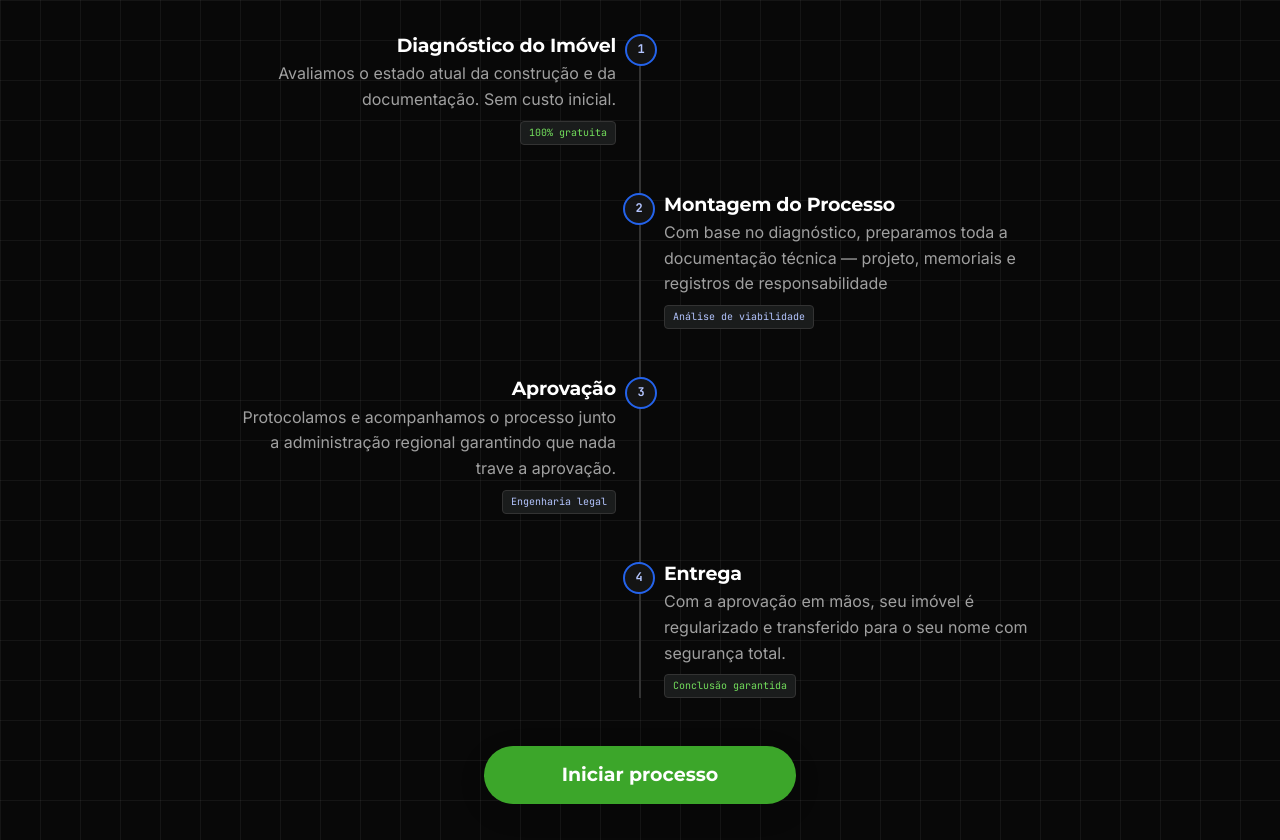
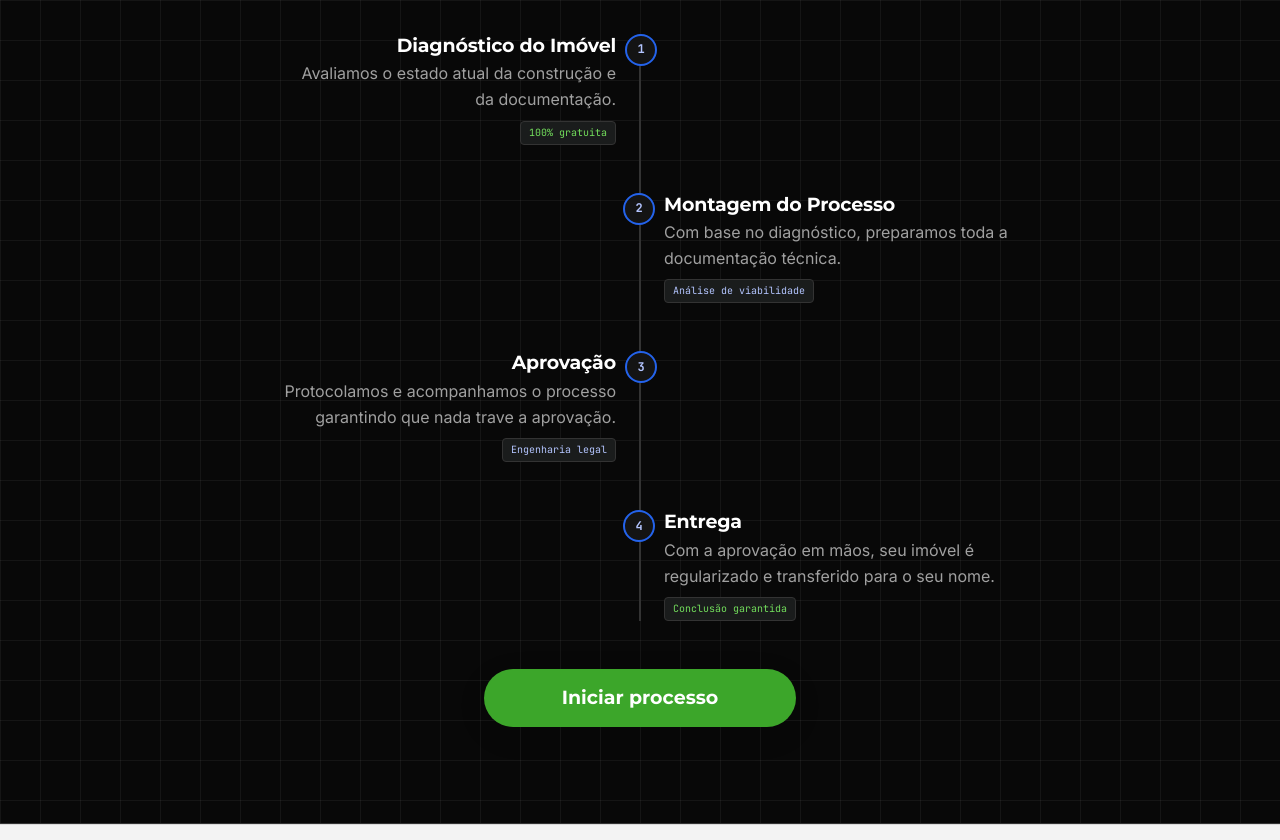
Before and after one commit to CotrimGabriel/lp_variacao2, a plain HTML site: page index.html in a window 1280 px wide. Shown: the part 3542-4382 px from the top of the page. Drawn offline with nearby package versions, Linux system fonts and the light colour scheme.

Commit message:
versao 1.0

```diff
--- a/index.html
+++ b/index.html
@@ -314,7 +314,7 @@
             <h3 class="timeline__title">Diagnóstico do Imóvel
 </h3>
             <p class="timeline__text">
-              Avaliamos o estado atual da construção e da documentação. Sem custo inicial.
+              Avaliamos o estado atual da construção e da documentação.
             </p>
             <span class="chip chip--dark chip--success">100% gratuita</span>
           </li>
@@ -323,7 +323,7 @@
             <span class="timeline__marker" aria-hidden="true">2</span>
             <h3 class="timeline__title">Montagem do Processo</h3>
             <p class="timeline__text">
-              Com base no diagnóstico, preparamos toda a documentação técnica — projeto, memoriais e registros de responsabilidade
+              Com base no diagnóstico, preparamos toda a documentação técnica.
             </p>
             <span class="chip chip--dark">Análise de viabilidade</span>
           </li>
@@ -332,7 +332,7 @@
             <span class="timeline__marker" aria-hidden="true">3</span>
             <h3 class="timeline__title">Aprovação</h3>
             <p class="timeline__text">
-              Protocolamos e acompanhamos o processo junto a administração regional  garantindo que nada trave a aprovação.
+              Protocolamos e acompanhamos o processo garantindo que nada trave a aprovação.
             </p>
             <span class="chip chip--dark">Engenharia legal</span>
           </li>
@@ -342,7 +342,7 @@
             <h3 class="timeline__title">Entrega</h3>
             <p class="timeline__text">
               Com a aprovação em mãos, seu imóvel é regularizado e transferido para o seu
-              nome com segurança total.
+              nome.
             </p>
             <span class="chip chip--dark chip--success">Conclusão garantida</span>
           </li>
```
